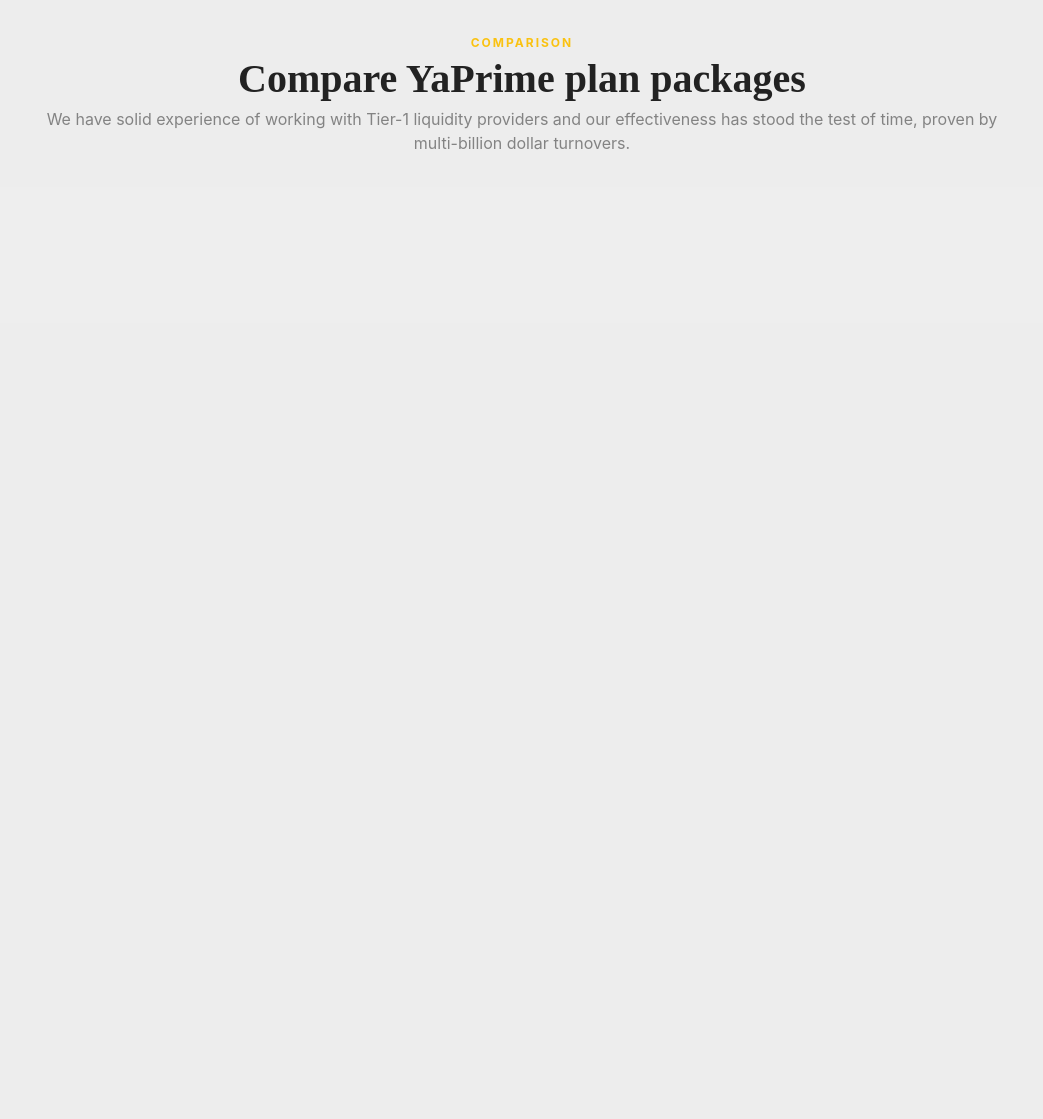
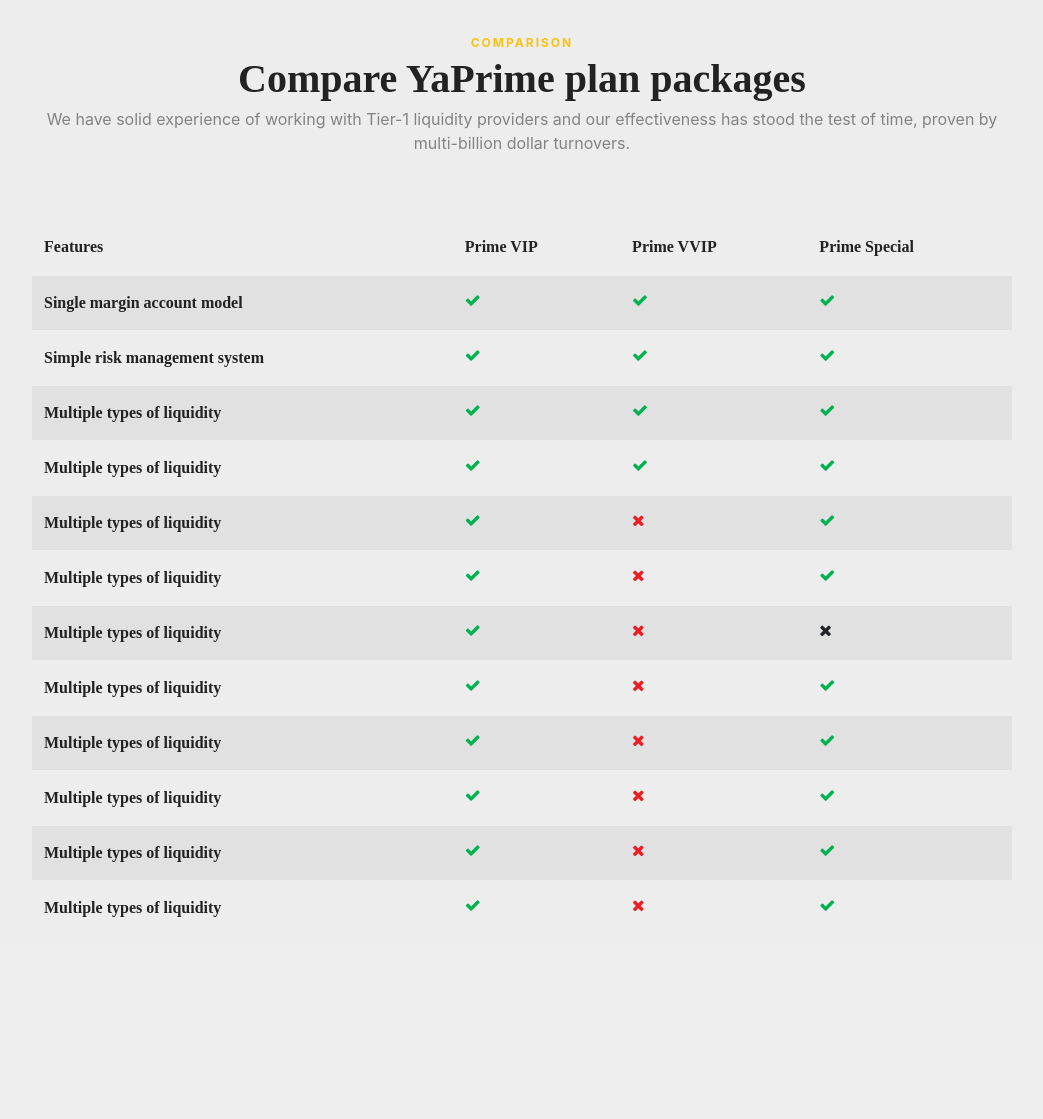
Before and after one commit to akkushwaha7834/YaPrime, a PHP site: page /Prime-vip.html in a window 1280 px wide. Shown: the part 2100-3219 px from the top of the page, without its empty margins (118-1161 px from the left). Before the commit the page ends 2250 px from the top, so only its background shows below. Run offline with PHP 8.4, Linux system fonts and the light colour scheme; lists and menus that the app fills with data are empty; some libraries are stand-ins or nearby versions.

Commit message:
pricing table

```diff
--- a/Prime-vip.html
+++ b/Prime-vip.html
@@ -354,6 +354,95 @@
             <div class="package_plans">Compare YaPrime plan packages</div>
             <div class="package_discription">We have solid experience of working with Tier-1 liquidity providers and our effectiveness has stood the test of time, proven by multi-billion dollar turnovers.</div>
           </div>
+          <!-- pricing table -->
+          <div class="container">
+
+            <table class="table table-striped">
+              <thead>
+                <tr>
+                  <th scope="col">Features</th>
+                  <th scope="col">Prime VIP</th>
+                  <th scope="col">Prime VVIP</th>
+                  <th scope="col">Prime Special</th>
+                </tr>
+              </thead>
+              <tbody>
+                <tr>
+                  <th scope="row">Single margin account model</th>
+                  <td><i class="fa fa-check greentick" aria-hidden="true"></i></td>
+                  <td><i class="fa fa-check greentick" aria-hidden="true"></i></td>
+                  <td><i class="fa fa-check greentick" aria-hidden="true"></i></td>
+                </tr>
+                <tr>
+                  <th scope="row">Simple risk management system</th>
+                  <td><i class="fa fa-check greentick" aria-hidden="true"></i></td>
+                  <td><i class="fa fa-check greentick" aria-hidden="true"></i></td>
+                  <td><i class="fa fa-check greentick" aria-hidden="true"></i></td>
+                </tr>
+                <tr>
+                  <th scope="row">Multiple types of liquidity</th>
+                  <td><i class="fa fa-check greentick" aria-hidden="true"></i></td>
+                  <td><i class="fa fa-check greentick" aria-hidden="true"></i></td>
+                  <td><i class="fa fa-check greentick" aria-hidden="true"></i></td>
+                </tr>
+                <tr>
+                  <th scope="row">Multiple types of liquidity</th>
+                  <td><i class="fa fa-check greentick" aria-hidden="true"></i></td>
+                  <td><i class="fa fa-check greentick" aria-hidden="true"></i></td>
+                  <td><i class="fa fa-check greentick" aria-hidden="true"></i></td>
+                </tr>
+                <tr>
+                  <th scope="row">Multiple types of liquidity</th>
+                  <td><i class="fa fa-check greentick" aria-hidden="true"></i></td>
+                  <td> <i class="fa fa-times redtick" aria-hidden="true"></i></td>
+                  <td><i class="fa fa-check greentick" aria-hidden="true"></i></td>
+                </tr>
+                <tr>
+                  <th scope="row">Multiple types of liquidity</th>
+                  <td><i class="fa fa-check greentick" aria-hidden="true"></i></td>
+                  <td> <i class="fa fa-times redtick" aria-hidden="true"></i></td>
+                  <td><i class="fa fa-check greentick" aria-hidden="true"></i></td>
+                </tr>
+                <tr>
+                  <th scope="row">Multiple types of liquidity</th>
+                  <td><i class="fa fa-check greentick" aria-hidden="true"></i></td>
+                  <td> <i class="fa fa-times redtick" aria-hidden="true"></i></td>
+                 <td> <i class="fa fa-times" aria-hidden="true"></i></td>
+                </tr>
+                <tr>
+                  <th scope="row">Multiple types of liquidity</th>
+                  <td><i class="fa fa-check greentick" aria-hidden="true"></i></td>
+        <td>          <i class="fa fa-times redtick" aria-hidden="true"></i></td>
+                  <td><i class="fa fa-check greentick" aria-hidden="true"></i></td>
+                </tr>
+                <tr>
+                  <th scope="row">Multiple types of liquidity</th>
+                  <td><i class="fa fa-check greentick" aria-hidden="true"></i></td>
+                 <td> <i class="fa fa-times redtick" aria-hidden="true"></i></td>
+                  <td><i class="fa fa-check greentick" aria-hidden="true"></i></td>
+                </tr>
+                <tr>
+                  <th scope="row">Multiple types of liquidity</th>
+                  <td><i class="fa fa-check greentick" aria-hidden="true"></i></td>
+                 <td> <i class="fa fa-times redtick" aria-hidden="true"></i></td>
+                  <td><i class="fa fa-check greentick" aria-hidden="true"></i></td>
+                </tr>
+                <tr>
+                  <th scope="row">Multiple types of liquidity</th>
+                  <td><i class="fa fa-check greentick" aria-hidden="true"></i></td>
+                <td><i class="fa fa-times redtick" aria-hidden="true"></i></td>
+                  <td><i class="fa fa-check greentick" aria-hidden="true"></i></td>
+                </tr>
+                <tr>
+                  <th scope="row">Multiple types of liquidity</th>
+                  <td><i class="fa fa-check greentick" aria-hidden="true"></i></td>
+                  <td><i class="fa fa-times redtick" aria-hidden="true"></i></td>
+                  <td><i class="fa fa-check greentick" aria-hidden="true"></i></td>
+                </tr>
+              </tbody>
+            </table>
+          </div>
+
 
         </section>
       </div>
--- a/css/style.css
+++ b/css/style.css
@@ -1684,3 +1684,18 @@ h2 {
   font-weight: 400;
   line-height: 24px; /* 150% */
 }
+th{
+  color: #222;
+  text-align: center;
+  font-family: Sora;
+  font-size: 16px;
+  font-style: normal;
+  font-weight: 600;
+  line-height: 30px; /* 187.5% */
+}
+.greentick{
+ color:  #00B14F;
+}
+.redtick{
+  color: #ED1D24;
+}
```
